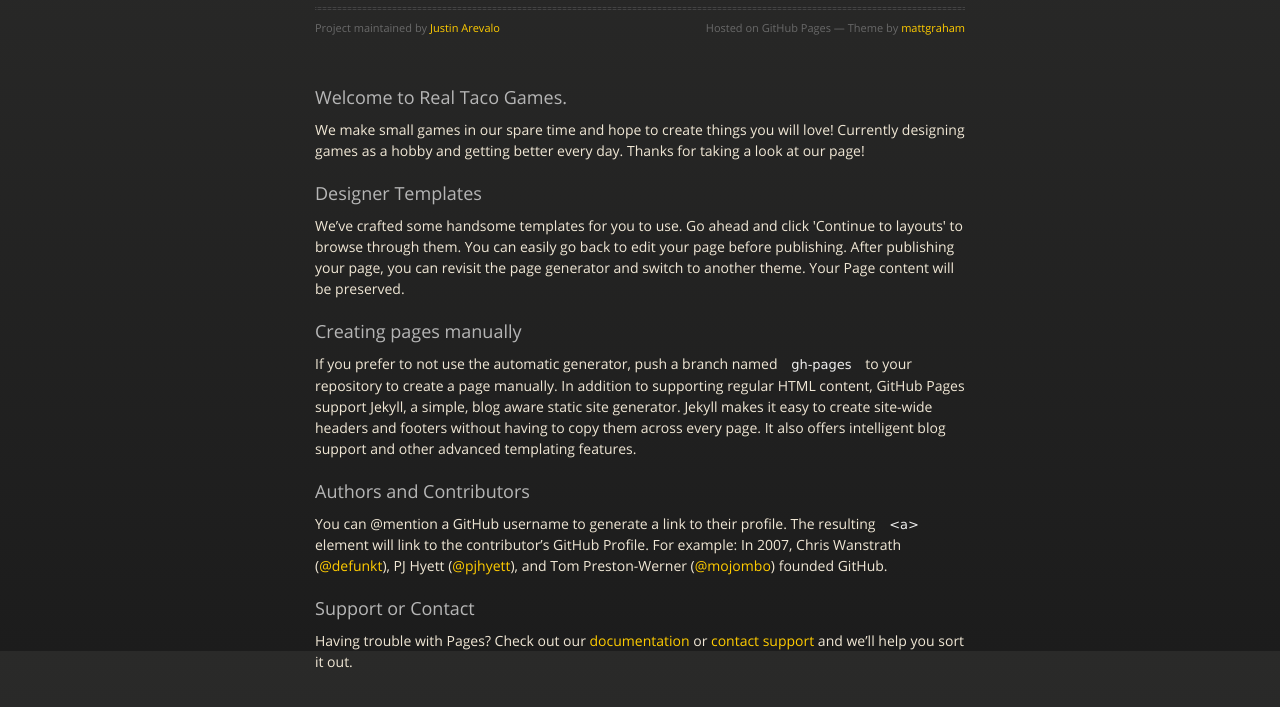
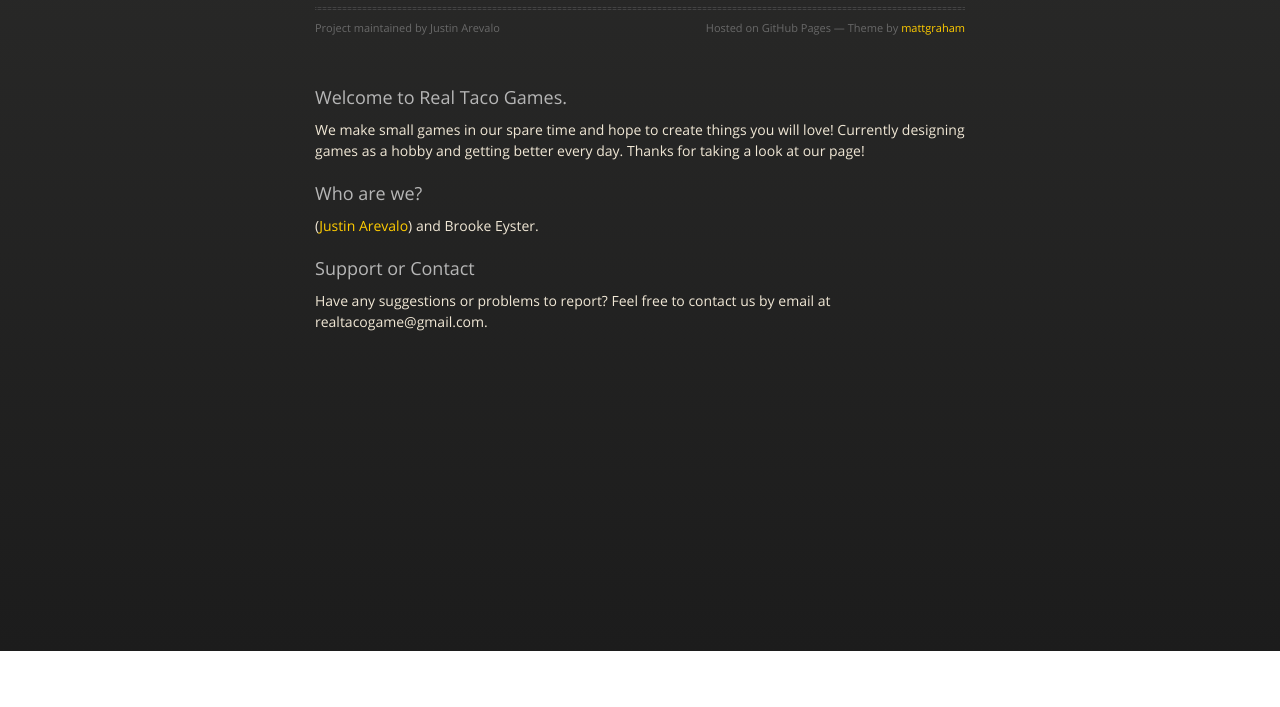
Before and after one commit to RealTacoGames/realtacogames.github.io, a plain HTML site: page index.html in a window 1280 px wide. Shown: the part 149-856 px from the top of the page. After the commit the page ends 800 px from the top, so only its background shows below. Drawn offline with nearby package versions, Linux system fonts and the light colour scheme.

Commit message:
Update headers and text
remove unnecessary sections, update support, update authors

```diff
--- a/index.html
+++ b/index.html
@@ -25,7 +25,7 @@
           <h1>Real Taco Games</h1>
           <p></p>
           <hr>
-          <span class="credits left">Project maintained by <a>Justin Arevalo</a></span>
+          <span class="credits left">Project maintained by Justin Arevalo</span>
           <span class="credits right">Hosted on GitHub Pages &mdash; Theme by <a href="https://twitter.com/michigangraham">mattgraham</a></span>
         </div>
 
@@ -35,24 +35,14 @@
 <p>We make small games in our spare time and hope to create things you will love! Currently designing games as a hobby and getting better every day. Thanks for taking a look at our page!</p>
 
 <h3>
-<a id="designer-templates" class="anchor" href="#designer-templates" aria-hidden="true"><span aria-hidden="true" class="octicon octicon-link"></span></a>Designer Templates</h3>
+<a id="authors-and-contributors" class="anchor" href="#authors-and-contributors" aria-hidden="true"><span aria-hidden="true" class="octicon octicon-link"></span></a>Who are we?</h3>
 
-<p>We’ve crafted some handsome templates for you to use. Go ahead and click 'Continue to layouts' to browse through them. You can easily go back to edit your page before publishing. After publishing your page, you can revisit the page generator and switch to another theme. Your Page content will be preserved.</p>
-
-<h3>
-<a id="creating-pages-manually" class="anchor" href="#creating-pages-manually" aria-hidden="true"><span aria-hidden="true" class="octicon octicon-link"></span></a>Creating pages manually</h3>
-
-<p>If you prefer to not use the automatic generator, push a branch named <code>gh-pages</code> to your repository to create a page manually. In addition to supporting regular HTML content, GitHub Pages support Jekyll, a simple, blog aware static site generator. Jekyll makes it easy to create site-wide headers and footers without having to copy them across every page. It also offers intelligent blog support and other advanced templating features.</p>
-
-<h3>
-<a id="authors-and-contributors" class="anchor" href="#authors-and-contributors" aria-hidden="true"><span aria-hidden="true" class="octicon octicon-link"></span></a>Authors and Contributors</h3>
-
-<p>You can @mention a GitHub username to generate a link to their profile. The resulting <code>&lt;a&gt;</code> element will link to the contributor’s GitHub Profile. For example: In 2007, Chris Wanstrath (<a href="https://github.com/defunkt" class="user-mention">@defunkt</a>), PJ Hyett (<a href="https://github.com/pjhyett" class="user-mention">@pjhyett</a>), and Tom Preston-Werner (<a href="https://github.com/mojombo" class="user-mention">@mojombo</a>) founded GitHub.</p>
+<p>(<a href="https://twitter.com/MisterTacos7" class="user-mention">Justin Arevalo</a>) and Brooke Eyster.</p>
 
 <h3>
 <a id="support-or-contact" class="anchor" href="#support-or-contact" aria-hidden="true"><span aria-hidden="true" class="octicon octicon-link"></span></a>Support or Contact</h3>
 
-<p>Having trouble with Pages? Check out our <a href="https://help.github.com/pages">documentation</a> or <a href="https://github.com/contact">contact support</a> and we’ll help you sort it out.</p>
+<p>Have any suggestions or problems to report? Feel free to contact us by email at realtacogame@gmail.com.</p>
       </section>
 
     </div>
```
